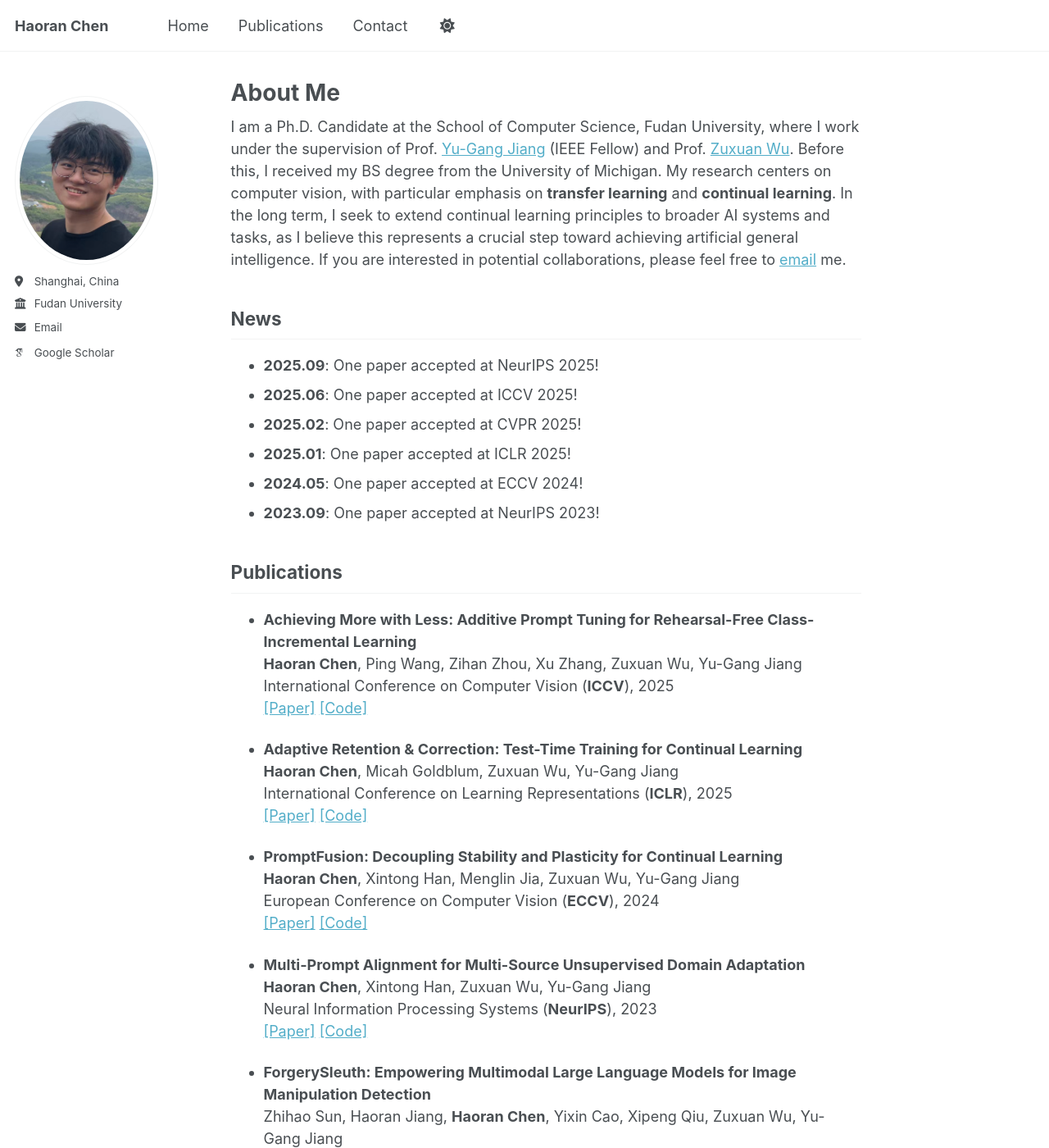
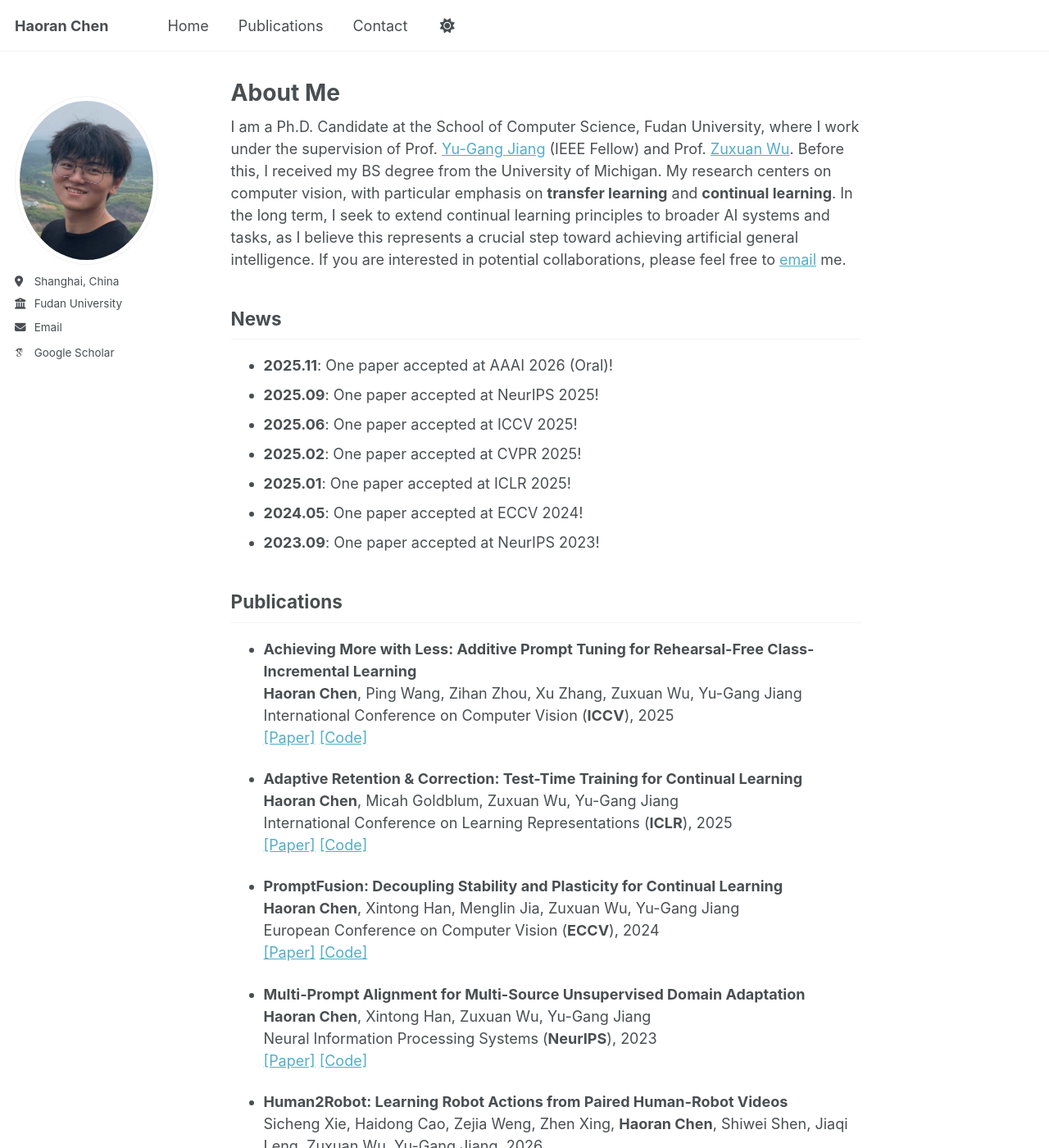
Before and after one commit to HaoranChen/haoranchen.github.io, a Jekyll site: the page built from _pages/about.md, in a window 1280 px wide and 1400 px high. Shown: the whole window at 82% size. Built offline with Jekyll 4.4.1, drawn with Linux system fonts in a browser that asks for light colours; some web fonts are replaced; some of the changed text lies outside the part shown.

Commit message:
Update about.md

```diff
--- a/_pages/about.md
+++ b/_pages/about.md
@@ -13,6 +13,7 @@ I am a Ph.D. Candidate at the School of Computer Science, Fudan University, wher
 
 ## News
 
+- **2025.11**: One paper accepted at AAAI 2026 (Oral)!
 - **2025.09**: One paper accepted at NeurIPS 2025!
 - **2025.06**: One paper accepted at ICCV 2025!
 - **2025.02**: One paper accepted at CVPR 2025!
@@ -48,17 +49,21 @@ I am a Ph.D. Candidate at the School of Computer Science, Fudan University, wher
   Neural Information Processing Systems (**NeurIPS**), 2023
   [\[Paper\]](https://arxiv.org/abs/2209.15210) [\[Code\]](https://github.com/HaoranChen/Multi-Prompt-Alignment-for-MSUDA)
 
+- **Human2Robot: Learning Robot Actions from Paired Human-Robot Videos**
+  Sicheng Xie, Haidong Cao, Zejia Weng, Zhen Xing, **Haoran Chen**, Shiwei Shen, Jiaqi Leng, Zuxuan Wu, Yu-Gang Jiang, 2026
+  The Annual AAAI Conference on Artificial Intelligence (**AAAI**), 2026
+  [\[Paper\]](https://arxiv.org/abs/2209.15210)
+
 - **ForgerySleuth: Empowering Multimodal Large Language Models for Image Manipulation Detection**
   Zhihao Sun, Haoran Jiang, **Haoran Chen**, Yixin Cao, Xipeng Qiu, Zuxuan Wu, Yu-Gang Jiang
   Neural Information Processing Systems (**NeurIPS**), 2025
-  [\[Paper\]](https://arxiv.org/abs/2411.19466)
+  [\[Paper\]](https://arxiv.org/abs/2502.16587)
 
 
 - **EDEN: Enhanced Diffusion for High-quality Large-motion Video Frame Interpolation**
   Zihao Zhang, **Haoran Chen**, Haoyu Zhao, Guansong Lu, Yanwei Fu, Hang Xu, Zuxuan Wu
   The IEEE / CVF Computer Vision and Pattern Recognition Conference (**CVPR**), 2025
   [\[Paper\]](https://arxiv.org/abs/2503.15831) [\[Code\]](https://github.com/bbldCVer/EDEN)
-
 
 
 - **A Survey on Video Diffusion Models**
```
